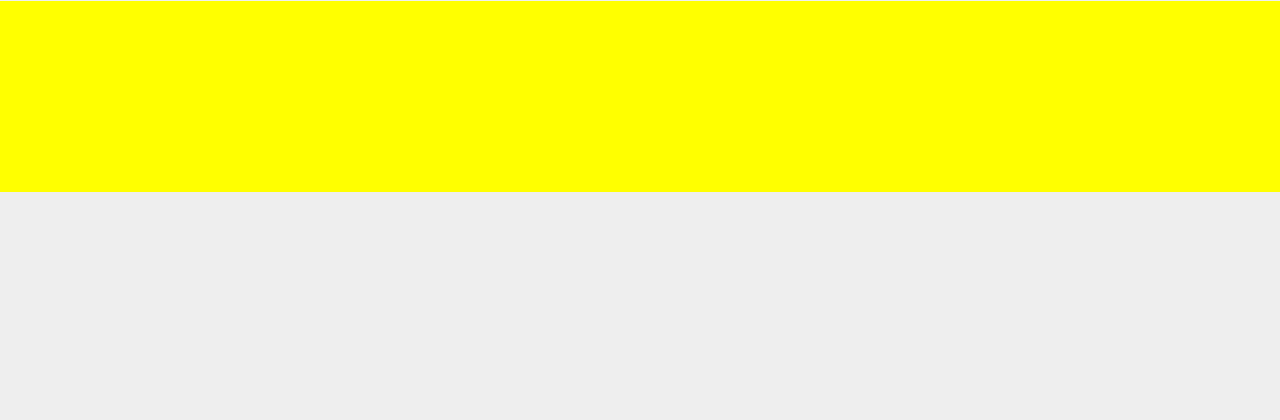
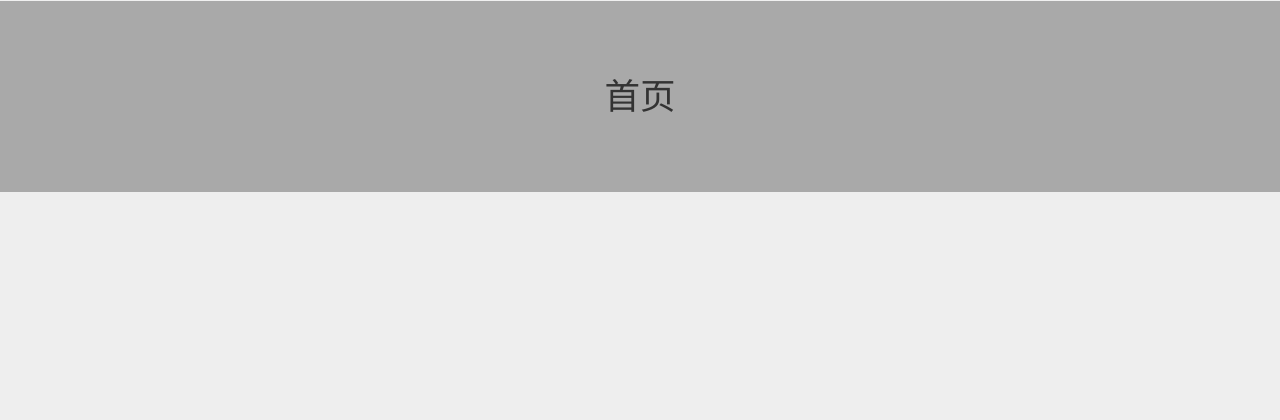
Before and after one commit to ouyangsuo/DjangoAXF, a Django app: page / in a window 1280 px wide. Shown: the top 420 px of the page. Run offline with Django 3.2, Linux system fonts and the light colour scheme; data that the repository does not hold is empty; some libraries are stand-ins or nearby versions.

Commit message:
添加视图-模板注释

```diff
--- a/App/views.py
+++ b/App/views.py
@@ -13,24 +13,20 @@ from App.models import MainWheel, MainNav, MainMustBuy, MainShop, MainShow, Food
 # 首页
 def home(request):
 
+    # 查询数据
     wheels = MainWheel.objects.all()
+    navs = MainNav.objects.all()
+    mustbuys = MainMustBuy.objects.all()
+    shops = MainShop.objects.all()
+    mainshows = MainShow.objects.all()
 
-    navs = MainNav.objects.all()
-
-    mustbuys = MainMustBuy.objects.all()
-
-    shops = MainShop.objects.all()
-
+    # 加工数据
     shop0 = shops[0:1]
-
     shop1_3 = shops[1:3]
-
     shop3_7 = shops[3:7]
-
     shop7_11 = shops[7:11]
 
-    mainshows = MainShow.objects.all()
-
+    # 组织数据
     data = {
         "title": "首页",
         "wheels": wheels,
@@ -42,26 +38,35 @@ def home(request):
         "shop7_11": shop7_11,
         "mainshows": mainshows,
     }
+
+    # 携带数据渲染页面
     return render(request, 'home/home.html',context= data)
 
 # 闪购
 def market(request):
+    # 重定向到marketWithParams方法所对应的路由
+    # args=("104749", "0","0")处理函数参数
     return redirect(reverse("axf:marketWithParams", args=("104749", "0","0")))
 
 # 闪购详情
 def marketWithParams(request, typeid, cid, sort_rule):
 
+    # 查询所有食品类型
     foodtypes = FoodType.objects.all()
 
+    # 查询当前选中的食品类型
     foodtype_currents = FoodType.objects.filter(typeid=typeid)
 
+    # 预定义食品类型中的子类
     child_type_list = []
 
     if foodtype_currents.exists():
+
+        # 查询当前选中的食品类型（仅有一条数据）
         foodtype = foodtype_currents.first()
 
+        # 获取所有子类名称
         childtypes = foodtype.childtypenames
-
         childtypenames = childtypes.split("#")
         # ["全部分类:0","XXX:1"]
         print(childtypenames)
@@ -73,12 +78,14 @@ def marketWithParams(request, typeid, cid, sort_rule):
     # child_type_list
     # [["全部分类","0"],["进口水果","110"]]
 
+    # 根据分类查询到对应的所有商品
     if cid == "0":
         goods_list = Goods.objects.filter(categoryid=typeid)
     # typeid 和 categoryid   并且是一对多的一个关系
     else:
         goods_list = Goods.objects.filter(categoryid=typeid).filter(childcid=cid)
 
+    # 将商品按指定顺序排序
     if sort_rule == "0":
         pass
     elif sort_rule == "1":
@@ -88,7 +95,7 @@ def marketWithParams(request, typeid, cid, sort_rule):
     elif sort_rule == "3":
         goods_list = goods_list.order_by("price")
 
-
+    # 组织数据
     data = {
         "title": "闪购",
         "foodtypes": foodtypes,
@@ -97,6 +104,8 @@ def marketWithParams(request, typeid, cid, sort_rule):
         "cid": cid,
         "child_type_list": child_type_list,
     }
+
+    # 传递数据给页面并渲染
     return render(request, 'market/market.html', context= data)
 
 # 购物车
--- a/static/css/base.css
+++ b/static/css/base.css
@@ -11,6 +11,7 @@ body {
     background: #eee;
 }
 
+/*对页眉和页脚使用横向铺满，固定高度，最上层的固定布局*/
 header, footer {
     width: 100%;
     height: 1.5rem;
@@ -21,10 +22,18 @@ header, footer {
     display: flex;
 }
 
+/*页眉津贴左上角显示*/
 header {
-    background: yellow;
+    background: darkgray;
     top: 0;
     left: 0;
+    height: 1.5rem;
+    line-height: 1.5rem;
+}
+
+header div{
+    width: 100%;
+    text-align: center;
 }
 
 footer {
--- a/static/js/base.js
+++ b/static/js/base.js
@@ -1,4 +1,6 @@
+//设置页面字体大小为屏幕宽度的1/10
 $(function(){
-    // 获取到元素中的字体，设置字体基数  是屏幕宽度的十分之一   fontSize   px,em（相对于父元素）， rem （相对于根元素的）  默认 1em和1rem都是16px
+    // 获取到元素中的字体，设置字体基数  是屏幕宽度的十分之一
+    // fontSize   px,em（相对于父元素）， rem （相对于根元素的）  默认 1em和1rem都是16px
     document.documentElement.style.fontSize = innerWidth / 10 + "px";
 })
--- a/templates/base.html
+++ b/templates/base.html
@@ -1,37 +1,53 @@
+<!--我是对用户可见的,请注意你的言行-->
+{# 我是对用户不可见的,隐私内容写在我肚子里 #}
+
+{# 加载静态资源 #}
 {% load static %}
+
+{# 页面内容 #}
 <!DOCTYPE html>
 <html lang="en">
 <head>
     <meta charset="UTF-8">
+
+    {#TODO#}
     <meta name="viewport" content="width=device-width, initial-scale=1">
+
+    {# 引入全局样式，bootstrap，轮播框架 #}
     <link rel="stylesheet" href="{% static 'css/reset.css' %}">
     <link rel="stylesheet" href="{% static 'css/bootstrap.css' %}">
     <link rel="stylesheet" href="{% static 'css/swiper.css' %}">
+
+    {# 挖坑：让子类页面引入自己的样式 #}
     {% block extCSS %}
+    {% endblock %}
 
-    {% endblock %}
+    {# 接收并显示外部传入的变量 #}
     <title>{{ title }}</title>
 </head>
 <body>
 
+{# 挖坑让子类自行定义header #}
 {% block header %}
-
 {% endblock %}
 
+{# 挖坑让子类自行定义内容 #}
 {% block content %}
-
 {% endblock %}
 
+{# 挖坑让子类自行定义页脚 #}
 {% block footer %}
-
 {% endblock %}
 
+{# 引入公共脚本:jq,bootstrap,全局脚本，轮播框架脚本 #}
 <script type="text/javascript" src="{% static 'js/jquery.js' %}"></script>
 <script type="text/javascript" src="{% static 'js/bootstrap.js' %}"></script>
 <script type="text/javascript" src="{% static 'js/swiper.jquery.js' %}"></script>
 <script type="text/javascript" src="{% static 'js/base.js' %}"></script>
+
+{# 挖坑让子类自行引入外部脚本 #}
 {% block EXTJS %}
+{% endblock %}
 
-{% endblock %}
 </body>
 </html>
--- a/templates/base_main.html
+++ b/templates/base_main.html
@@ -1,17 +1,20 @@
+{# 继承父类页面 #}
 {% extends 'base.html' %}
+
+{# 加载静态资源 #}
 {% load static %}
+
+{# 引入外部样式 #}
 {% block extCSS %}
-
     <link rel="stylesheet" href="{% static 'css/base.css' %}">
-
 {% endblock %}
 
+{# 填充统一的header #}
 {% block header %}
-
-    <header></header>
-
+    <header><div>{{ title }}</div></header>
 {% endblock %}
 
+{# 填充统一的页脚 #}
 {% block footer %}
 
     <footer>
@@ -53,16 +56,12 @@
 
         </a>
         <a href="{% url 'axf:mine' %}" class="mine">
-
             <dl>
-
                 <dt>
                     <span></span>
                 </dt>
                 <dd>我的</dd>
-
             </dl>
-
         </a>
 
     </footer>
--- a/templates/home/home.html
+++ b/templates/home/home.html
@@ -1,18 +1,29 @@
+{# 主页 #}
+
+{# 继承父类页面 #}
 {% extends 'base_main.html' %}
+
+{# 加载静态资源:CSS,JS,图片等 #}
 {% load static %}
+
+{# 继承并填充父类内容 #}
 {% block extCSS %}
     {{ block.super }}
+    {# 引入外部样式 #}
     <link rel="stylesheet" href="{% static 'app/home/home.css' %}">
 {% endblock %}
 
+{# 引入外部脚本 #}
 {% block EXTJS %}
     <script type="text/javascript" src="{% static 'app/home/js/home.js' %}"></script>
 {% endblock %}
 
+{# 填充内容 #}
 {% block content %}
 
     <div id="home">
-        {#   顶部轮播       #}
+
+        {# 顶部轮播 #}
         <div class="swiper-container" id="topSwiper">
             <div class="swiper-wrapper">
                 {% for wheel in wheels %}
@@ -25,9 +36,9 @@
             </div>
             <!-- 如果需要分页器 -->
             <div class="swiper-pagination"></div>
+        </div>
 
-        </div>
-        {#         导航         #}
+        {# 导航 #}
         <div class="topMenu">
             <nav>
                 <ul>
@@ -37,28 +48,24 @@
                             <span>{{ nav.name }}</span>
                         </li>
                     {% endfor %}
-
                 </ul>
             </nav>
         </div>
-        {#         必购     #}
+
+        {# 必购  #}
         <div id="swiperMenu" class="swiper-container">
-
             <ul class="swiper-wrapper">
-
                 {% for mustbuy in mustbuys %}
                     <li class="swiper-slide">
                         <img src="{{ mustbuy.img }}" alt="{{ mustbuy.name }}">
                     </li>
                 {% endfor %}
-
-
             </ul>
 
         </div>
-        {#          商店    #}
+
+        {# 商店 #}
         <div class="CVS">
-
             <h2>
                 <img src="{{ shop0.0.img }}" alt="{{ shop0.0.name }}">
             </h2>
@@ -69,7 +76,6 @@
                         <img src="{{ shop.img }}" alt="{{ shop.name }}">
                     </a>
                 {% endfor %}
-
             </fieldset>
 
             <ul>
@@ -81,7 +87,6 @@
                         </a>
                     </li>
                 {% endfor %}
-
             </ul>
 
             <ol>
@@ -97,7 +102,7 @@
 
         </div>
 
-        {#         主要显示 #}
+        {# 主要显示 #}
         <div class="mainInfo">
 
             {% for mainshow in mainshows %}
@@ -160,6 +165,7 @@
 
 
         </div>
+
     </div>
 
 {% endblock %}
```
